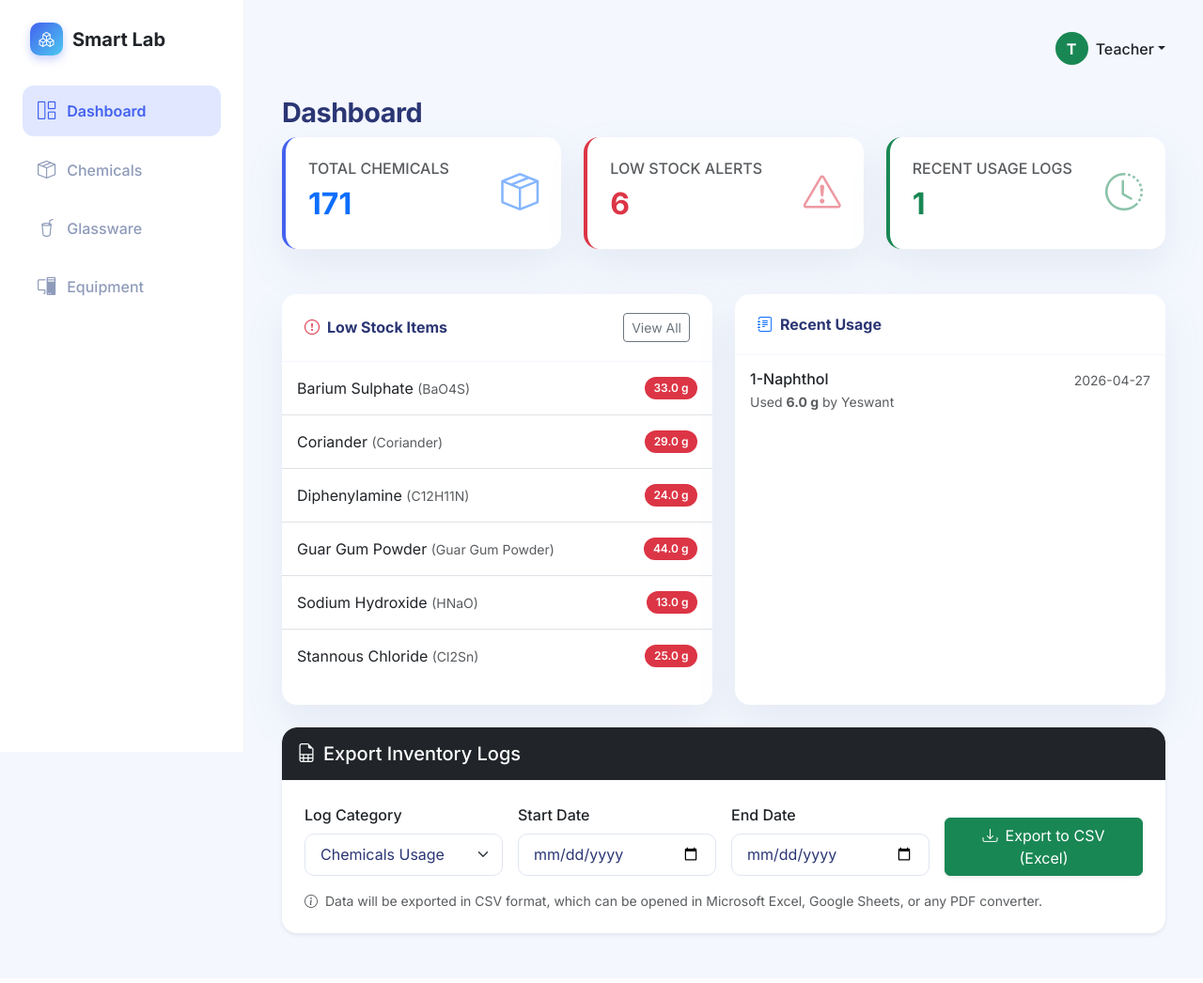
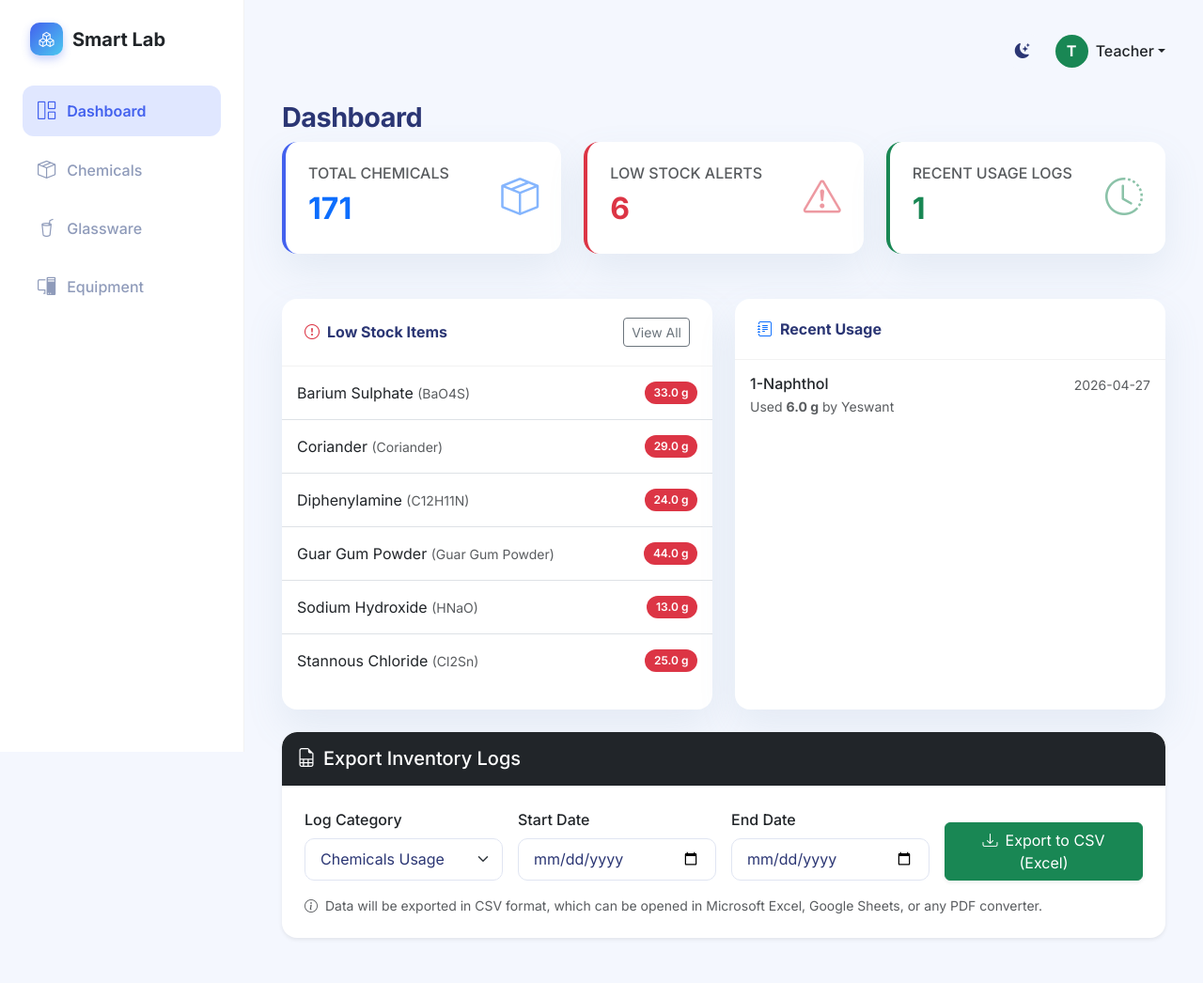
Before and after one commit to apar1chit/smart-lab-inventory, a Flask app: page / in a window 1280 px wide. Shown: the whole page at 94% size. Before the commit the page ends 998 px from the top, so only its background shows below. Run offline with Flask 3, Linux system fonts and the light colour scheme; a user stored in the database is signed in.

Commit message:
Add: Premium Dark Mode with persistent storage and anti-flash logic

```diff
--- a/static/css/style.css
+++ b/static/css/style.css
@@ -9,6 +9,19 @@
     --sidebar-width: 260px;
     --card-shadow: 0px 18px 40px rgba(112, 144, 176, 0.12);
     --border-radius: 16px;
+    --input-bg: #f4f7fe;
+    --border-color: rgba(0,0,0,0.05);
+}
+
+[data-theme="dark"] {
+    --soft-bg: #0b1437;
+    --card-bg: #111c44;
+    --text-main: #ffffff;
+    --text-muted: #a3aed1;
+    --card-shadow: 0px 18px 40px rgba(0, 0, 0, 0.5);
+    --input-bg: #1b254b;
+    --border-color: rgba(255,255,255,0.05);
+    --secondary-color: #1b254b;
 }
 
 body {
@@ -16,6 +29,7 @@ body {
     font-family: 'Inter', -apple-system, BlinkMacSystemFont, "Segoe UI", Roboto, "Helvetica Neue", Arial, sans-serif;
     color: var(--text-main);
     overflow-x: hidden;
+    transition: background-color 0.3s ease, color 0.3s ease;
 }
 
 /* App Container Layout */
@@ -28,7 +42,7 @@ body {
 .sidebar {
     width: var(--sidebar-width);
     background-color: var(--card-bg);
-    border-right: 1px solid rgba(0,0,0,0.05);
+    border-right: 1px solid var(--border-color);
     position: fixed;
     top: 0;
     left: 0;
@@ -92,9 +106,11 @@ body {
 
 /* Mobile Sidebar (Offcanvas) Overrides */
 .offcanvas {
-    transition: transform 0.6s cubic-bezier(0.23, 1, 0.32, 1) !important;
+    transition: transform 0.6s cubic-bezier(0.23, 1, 0.32, 1) !important, background-color 0.3s ease !important;
     border-right: none !important;
     box-shadow: 20px 0 60px rgba(0,0,0,0.1) !important;
+    background-color: var(--card-bg) !important;
+    color: var(--text-main) !important;
 }
 
 .offcanvas-backdrop.show {
@@ -186,7 +202,7 @@ body {
 
 .card-header {
     background-color: transparent;
-    border-bottom: 1px solid #f4f7fe;
+    border-bottom: 1px solid var(--border-color);
     font-weight: 700;
     color: var(--text-main);
     padding: 1.25rem 1.5rem;
@@ -203,13 +219,13 @@ body {
     font-weight: 600;
     font-size: 0.75rem;
     letter-spacing: 0.5px;
-    border-bottom: 2px solid #f4f7fe;
+    border-bottom: 2px solid var(--border-color);
 }
 
 .table td {
     vertical-align: middle;
-    border-bottom: 1px solid #f4f7fe;
-    color: #2b3674;
+    border-bottom: 1px solid var(--border-color);
+    color: var(--text-main);
 }
 
 .btn-primary {
@@ -306,7 +322,7 @@ body {
 
 .card:hover {
     transform: translateY(-4px) !important;
-    box-shadow: 0 15px 30px rgba(112, 144, 176, 0.15) !important;
+    box-shadow: var(--card-shadow) !important;
 }
 
 /* Smooth Modal Animation Override */
@@ -339,7 +355,7 @@ body {
 }
 
 .table tbody tr:hover {
-    background-color: rgba(67, 97, 238, 0.02);
+    background-color: var(--soft-bg);
 }
 
 .stat-card {
@@ -396,3 +412,85 @@ body::before {
     90% { transform: scaleX(1); opacity: 1; }
     100% { transform: scaleX(1); opacity: 0; }
 }
+
+/* Theme Overrides for Bootstrap Classes */
+[data-theme="dark"] .bg-white {
+    background-color: var(--card-bg) !important;
+}
+
+[data-theme="dark"] .bg-light {
+    background-color: var(--input-bg) !important;
+}
+
+[data-theme="dark"] .text-dark {
+    color: var(--text-main) !important;
+}
+
+[data-theme="dark"] .text-muted {
+    color: var(--text-muted) !important;
+}
+
+[data-theme="dark"] .dropdown-menu {
+    background-color: var(--card-bg);
+    border: 1px solid var(--border-color);
+}
+
+[data-theme="dark"] .dropdown-item {
+    color: var(--text-main);
+}
+
+[data-theme="dark"] .dropdown-item:hover {
+    background-color: var(--soft-bg);
+}
+
+[data-theme="dark"] .form-control,
+[data-theme="dark"] .form-select {
+    background-color: var(--input-bg) !important;
+    color: var(--text-main) !important;
+    border: 1px solid var(--border-color);
+}
+
+[data-theme="dark"] .modal-content {
+    background-color: var(--card-bg);
+    color: var(--text-main);
+}
+
+[data-theme="dark"] .btn-close {
+    filter: invert(1) grayscale(100%) brightness(200%);
+}
+
+[data-theme="dark"] .table-hover tbody tr:hover {
+    background-color: rgba(255,255,255,0.02);
+    color: var(--text-main);
+}
+
+[data-theme="dark"] .table thead th {
+    background-color: var(--input-bg) !important;
+    color: var(--text-muted) !important;
+}
+
+/* Theme Toggle Button Styles */
+.theme-toggle {
+    cursor: pointer;
+    width: 40px;
+    height: 40px;
+    display: flex;
+    align-items: center;
+    justify-content: center;
+    border-radius: 50%;
+    transition: all 0.3s cubic-bezier(0.4, 0, 0.2, 1);
+    color: var(--text-main);
+    background-color: var(--soft-bg);
+    margin-right: 15px;
+}
+
+.theme-toggle:hover {
+    transform: rotate(45deg) scale(1.1);
+    background-color: var(--secondary-color);
+}
+
+.theme-toggle .bi-sun-fill { display: none; }
+.theme-toggle .bi-moon-stars-fill { display: block; }
+
+[data-theme="dark"] .theme-toggle .bi-sun-fill { display: block; }
+[data-theme="dark"] .theme-toggle .bi-moon-stars-fill { display: none; }
--- a/templates/base.html
+++ b/templates/base.html
@@ -13,6 +13,14 @@
     <link rel="stylesheet" href="{{ url_for('static', filename='css/style.css') }}">
     <!-- Bootstrap Icons -->
     <link rel="stylesheet" href="https://cdn.jsdelivr.net/npm/bootstrap-icons@1.10.5/font/bootstrap-icons.css">
+
+    <script>
+        // Theme Initialization (Prevents Flashing)
+        (function() {
+            const savedTheme = localStorage.getItem('theme') || 'light';
+            document.documentElement.setAttribute('data-theme', savedTheme);
+        })();
+    </script>
 </head>
 <body>
 
@@ -62,8 +70,15 @@
                 </button>
             </div>
             <div class="d-none d-lg-block"></div>
-            <div class="user-profile dropdown" style="cursor: pointer;">
-                <div class="d-flex align-items-center" {% if current_user.is_authenticated %}data-bs-toggle="dropdown"{% else %}data-bs-toggle="modal" data-bs-target="#loginModal"{% endif %}>
+            <div class="d-flex align-items-center">
+                <!-- Theme Toggle -->
+                <div class="theme-toggle" id="themeToggle" title="Toggle Dark/Light Mode">
+                    <i class="bi bi-moon-stars-fill"></i>
+                    <i class="bi bi-sun-fill"></i>
+                </div>
+
+                <div class="user-profile dropdown" style="cursor: pointer;">
+                    <div class="d-flex align-items-center" {% if current_user.is_authenticated %}data-bs-toggle="dropdown"{% else %}data-bs-toggle="modal" data-bs-target="#loginModal"{% endif %}>
                     {% if current_user.is_authenticated %}
                     <div class="avatar bg-success text-white rounded-circle d-flex align-items-center justify-content-center fw-bold me-2" style="width: 35px; height: 35px;">{{ current_user.username[0]|upper }}</div>
                     <span class="fw-medium text-dark dropdown-toggle">{{ current_user.username|capitalize }}</span>
@@ -185,6 +200,18 @@
             window.location.href = "{{ url_for('developer_dashboard') }}";
         }
     });
+
+    // Theme Toggle Logic
+    const themeToggle = document.getElementById('themeToggle');
+    if (themeToggle) {
+        themeToggle.addEventListener('click', () => {
+            const currentTheme = document.documentElement.getAttribute('data-theme');
+            const newTheme = currentTheme === 'dark' ? 'light' : 'dark';
+
+            document.documentElement.setAttribute('data-theme', newTheme);
+            localStorage.setItem('theme', newTheme);
+        });
+    }
 </script>
 </body>
 </html>
```
